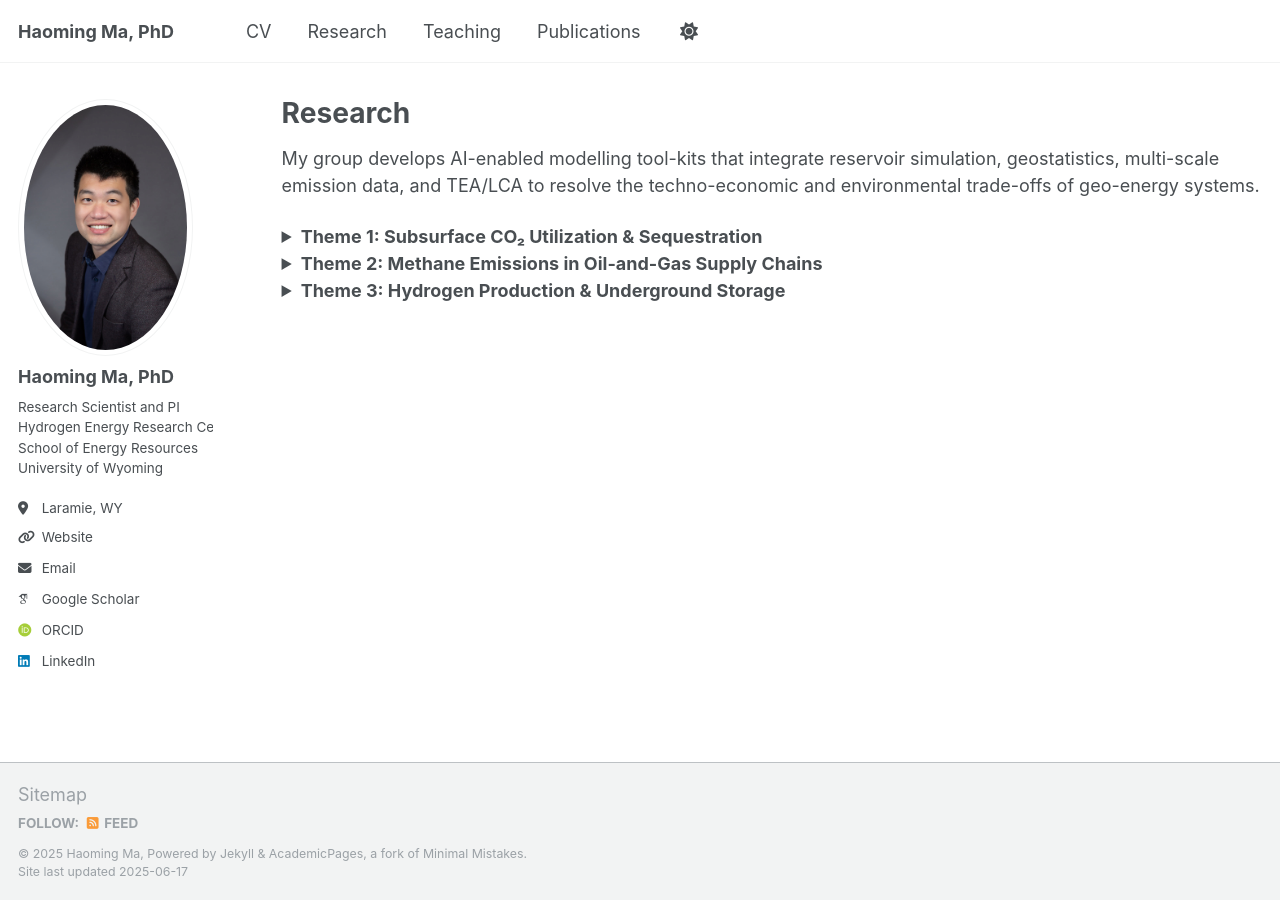
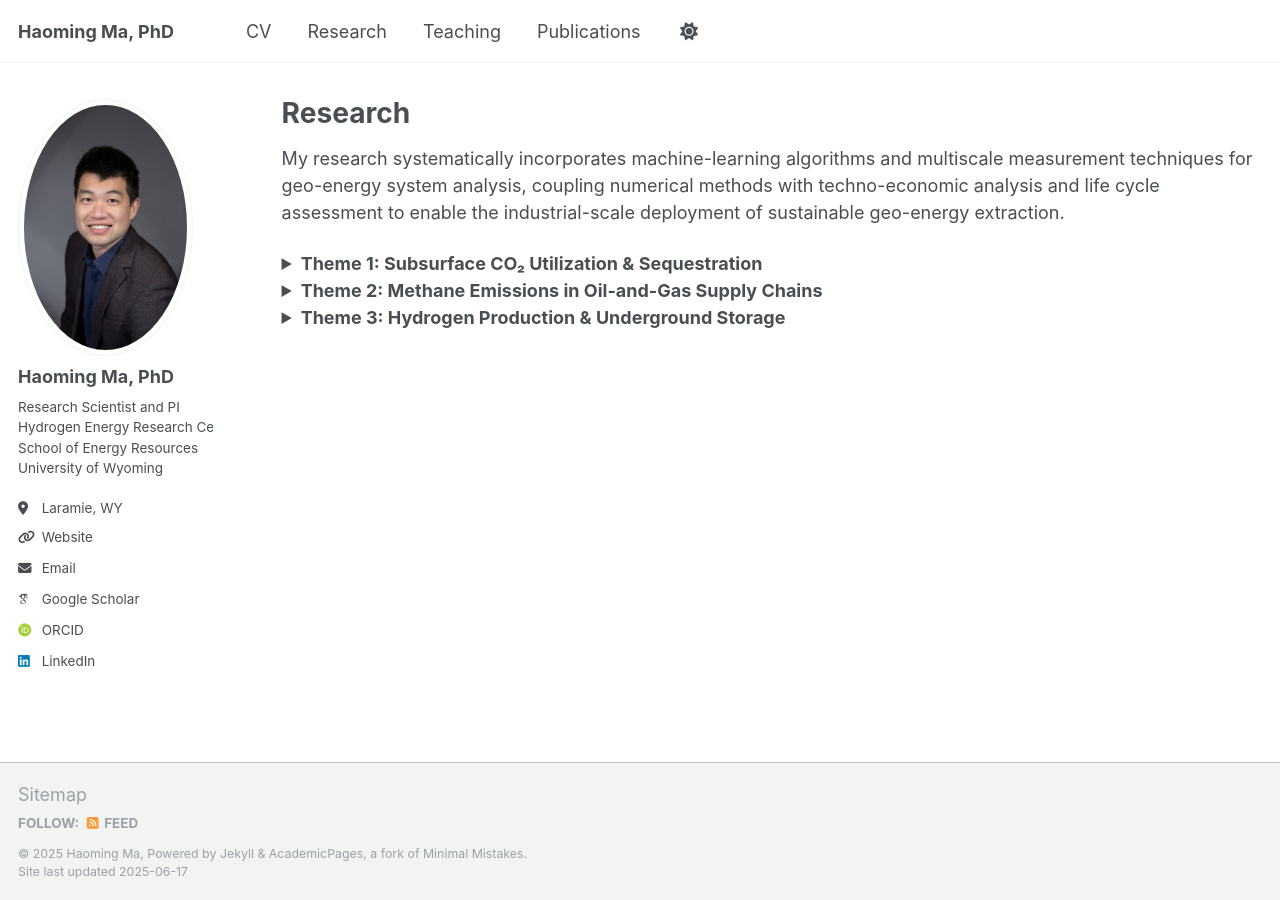
Before and after one commit to haoming-ma/haoming-ma.github.io, a Jekyll site: the page built from _pages/research.md, in a window 1280 px wide. Built offline with Jekyll 4.4.1, drawn with Linux system fonts in a browser that asks for light colours; some web fonts are replaced.

Commit message:
Update research.md

```diff
--- a/_pages/research.md
+++ b/_pages/research.md
@@ -5,9 +5,7 @@ permalink: /research/
 author_profile: true
 ---
 
-My group develops AI-enabled modelling tool-kits that integrate reservoir
-simulation, geostatistics, multi-scale emission data, and TEA/LCA to resolve
-the techno-economic and environmental trade-offs of geo-energy systems.
+My research systematically incorporates machine-learning algorithms and multiscale measurement techniques for geo-energy system analysis, coupling numerical methods with techno-economic analysis and life cycle assessment to enable the industrial-scale deployment of sustainable geo-energy extraction.
 
 <details class="accordion">
   <summary><strong>Theme 1: Subsurface CO₂ Utilization &amp; Sequestration</strong></summary>
```
